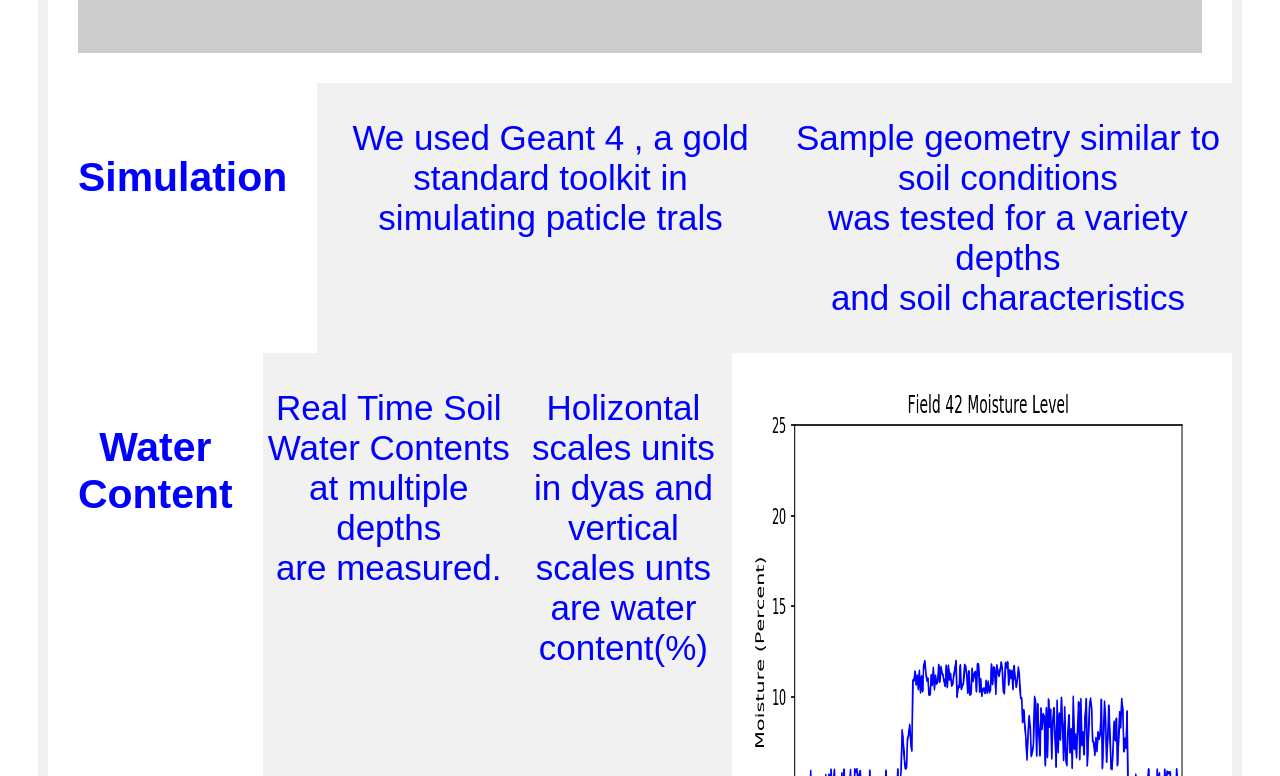
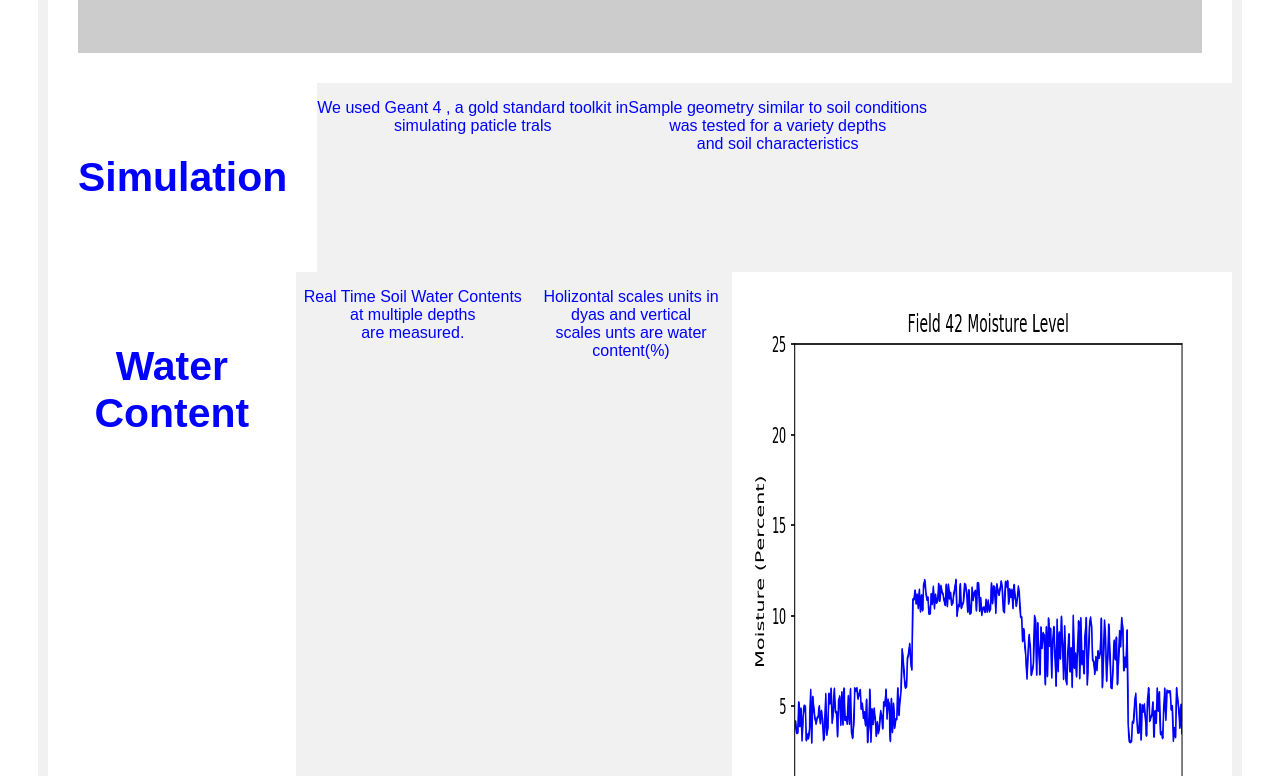
Before and after one commit to go0825/go0825.github.io, a plain HTML site: page index.html in a window 1280 px wide. Shown: the part 1644-2420 px from the top of the page. Drawn offline with nearby package versions, Linux system fonts and the light colour scheme.

Commit message:
Update index.html

```diff
--- a/index.html
+++ b/index.html
@@ -45,6 +45,10 @@ header {
 }
 
 
+p {
+	font-size: medium;
+	font-colar: black;
+	}
 
 /* Container for flexboxes */
 
```
